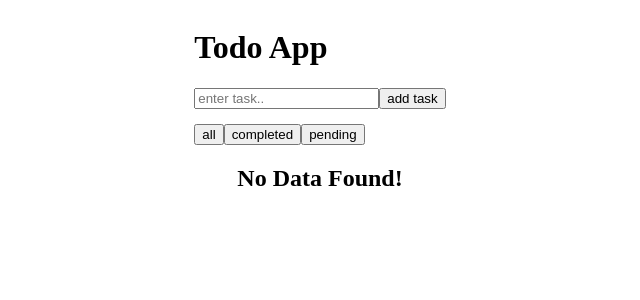
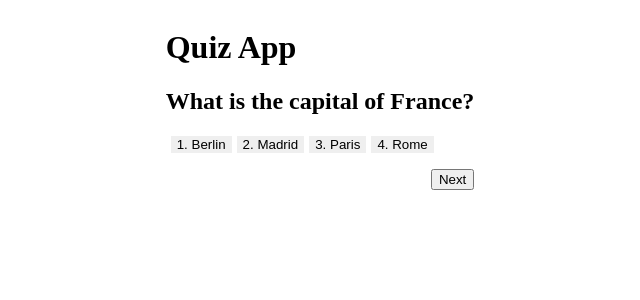
Before and after one commit to sagnik26/Machine-Coding, a React (Vite) app: page / in a window 1280 px wide. Shown: the top 300 px of the page, without its empty margins (320-960 px from the left). Built offline with nearby package versions, Linux system fonts and the light colour scheme.

Commit message:
Quiz App

```diff
--- a/src/App.tsx
+++ b/src/App.tsx
@@ -1,11 +1,7 @@
-import { useDispatch } from "react-redux";
 import "./App.css";
-import TodoForm from "./components/TodoForm";
-import TodoList from "./components/TodoList";
-import { setFilter } from "./store/todoSlice";
+import Quiz from "./components/Quiz";
 
 function App() {
-  const dispatch = useDispatch();
   return (
     <div
       style={{
@@ -15,22 +11,8 @@ function App() {
       }}
     >
       <div>
-        <h1>Todo App</h1>
-        <TodoForm />
-        <div
-          style={{
-            marginTop: 15,
-          }}
-        >
-          <button onClick={() => dispatch(setFilter("all"))}>all</button>
-          <button onClick={() => dispatch(setFilter("completed"))}>
-            completed
-          </button>
-          <button onClick={() => dispatch(setFilter("pending"))}>
-            pending
-          </button>
-        </div>
-        <TodoList />
+        <h1>Quiz App</h1>
+        <Quiz />
       </div>
     </div>
   );
--- /dev/null
+++ b/src/components/Quiz.tsx
@@ -0,0 +1,90 @@
+import { useState } from "react";
+import { quizData } from "../utils/constants";
+
+const Quiz = () => {
+  const [currentQuestion, setCurrentQuestion] = useState(0);
+  const [answer, setAnswer] = useState(null);
+  const [score, setScore] = useState(0);
+  const [feedback, setFeedBack] = useState("");
+  const [hasFinished, setHasFinished] = useState(false);
+
+  const handleAnswer = (item: any) => {
+    setAnswer(item);
+    if (item === quizData[currentQuestion].answer) {
+      setFeedBack("Correct Answer!");
+    } else {
+      setFeedBack("Wrong Answer!");
+    }
+  };
+
+  const handleNext = () => {
+    setAnswer(null);
+    setFeedBack("");
+    if (answer === quizData[currentQuestion].answer) {
+      setScore(score + 1);
+    }
+    if (currentQuestion < quizData.length - 1) {
+      setCurrentQuestion((prev) => prev + 1);
+    } else {
+      setHasFinished(true);
+      setFeedBack("");
+    }
+  };
+
+  return (
+    <div
+      style={{
+        marginTop: 20,
+      }}
+    >
+      {hasFinished && (
+        <div>
+          <h1>Exam is Finished!</h1>
+          <h1>Score: {score}</h1>
+        </div>
+      )}
+
+      {!hasFinished && (
+        <>
+          <h2>{quizData[currentQuestion].question}</h2>
+          {quizData[currentQuestion].options.map((item: any, index: number) => {
+            return (
+              <button
+                onClick={() => handleAnswer(item)}
+                style={{
+                  marginLeft: 5,
+                  border: "none",
+                  backgroundColor:
+                    answer === item
+                      ? item === quizData[currentQuestion].answer
+                        ? "green"
+                        : "red"
+                      : "",
+                }}
+              >
+                {index + 1}
+                {". "}
+                {item}
+              </button>
+            );
+          })}
+          <p>{feedback}</p>
+
+          <div
+            style={{
+              marginTop: 10,
+              display: "flex",
+              justifyContent: "flex-end",
+            }}
+          >
+            <button onClick={handleNext}>
+              {currentQuestion === quizData.length - 1 ? "Submit" : "Next"}
+            </button>
+          </div>
+        </>
+      )}
+    </div>
+  );
+};
+
+export default Quiz;
--- a/src/components/TodoForm.tsx
+++ /dev/null
@@ -1,29 +0,0 @@
-import { useState } from "react";
-import { useDispatch } from "react-redux";
-import { setTodo } from "../store/todoSlice";
-
-const TodoForm = () => {
-  const [task, setTask] = useState("");
-  const dispatch = useDispatch();
-  const handleSubmit = (e: { preventDefault: () => void }) => {
-    e.preventDefault();
-    if (task.trim()) {
-      dispatch(setTodo(task));
-      setTask("");
-    }
-  };
-
-  return (
-    <form onSubmit={handleSubmit}>
-      <input
-        type="text"
-        placeholder="enter task.."
-        value={task}
-        onChange={(e) => setTask(e.target.value)}
-      />
-      <button type="submit">add task</button>
-    </form>
-  );
-};
-
-export default TodoForm;
--- a/src/components/TodoList.tsx
+++ /dev/null
@@ -1,118 +0,0 @@
-import { useDispatch, useSelector } from "react-redux";
-import { deleteTodo, completeTodo, editTodo } from "../store/todoSlice";
-import { useState } from "react";
-
-const TodoList = () => {
-  const dispatch = useDispatch();
-  const todos = useSelector((item: any) => item.todo.todos);
-  const filter = useSelector((item: any) => item.todo.filterType);
-  const [editId, setEditId] = useState(null);
-  const [task, setTask] = useState("");
-  const filteredTodos = todos?.filter((item: any) => {
-    if (filter === "all") {
-      return true;
-    } else if (filter === "completed") {
-      return item.completed;
-    } else if (filter === "pending") {
-      return !item.completed;
-    } else {
-      return true;
-    }
-  });
-
-  if (filteredTodos.length > 0) {
-    return (
-      <div
-        style={{
-          display: "flex",
-          flexDirection: "row",
-          justifyContent: "space-between",
-          gap: 5,
-          flexWrap: "wrap",
-          width: "100%",
-          marginTop: 20,
-        }}
-      >
-        {filteredTodos?.map((item: any) => {
-          return (
-            <div
-              key={item.id}
-              style={{
-                width: "150px",
-                minHeight: "120px",
-                border: "2px solid black",
-                padding: 15,
-              }}
-            >
-              <span
-                style={{
-                  backgroundColor: item.completed ? "green" : "red",
-                  color: "white",
-                  padding: 5,
-                }}
-              >
-                {item.completed ? "completed" : "pending"}
-              </span>
-              <p style={{ wordWrap: "break-word" }}>{item.task}</p>
-              <div>
-                <button onClick={() => dispatch(completeTodo(item.id))}>
-                  toggle
-                </button>
-                <button onClick={() => dispatch(deleteTodo(item.id))}>
-                  delete
-                </button>
-                {editId === item.id ? (
-                  <button
-                    onClick={() => {
-                      dispatch(
-                        editTodo({
-                          id: item.id,
-                          text: task,
-                        })
-                      );
-                      setEditId(null);
-                      setTask("");
-                    }}
-                  >
-                    save
-                  </button>
-                ) : (
-                  <button
-                    onClick={() => {
-                      setEditId(item.id);
-                      setTask(item.task);
-                    }}
-                  >
-                    edit
-                  </button>
-                )}
-              </div>
-              {editId === item.id && (
-                <input
-                  type="text"
-                  value={task}
-                  onChange={(e) => setTask(e.target.value)}
-                />
-              )}
-            </div>
-          );
-        })}
-      </div>
-    );
-  } else {
-    return (
-      <div>
-        <h2
-          style={{
-            textAlign: "center",
-            marginTop: 20,
-          }}
-        >
-          No Data Found!
-        </h2>
-      </div>
-    );
-  }
-};
-
-export default TodoList;
--- a/src/main.tsx
+++ b/src/main.tsx
@@ -2,13 +2,9 @@ import { StrictMode } from "react";
 import { createRoot } from "react-dom/client";
 import "./index.css";
 import App from "./App.tsx";
-import { Provider } from "react-redux";
-import store from "./store/store.ts";
 
 createRoot(document.getElementById("root")!).render(
   <StrictMode>
-    <Provider store={store}>
-      <App />
-    </Provider>
+    <App />
   </StrictMode>
 );
--- /dev/null
+++ b/src/utils/constants.ts
@@ -0,0 +1,17 @@
+export const quizData = [
+  {
+    question: "What is the capital of France?",
+    options: ["Berlin", "Madrid", "Paris", "Rome"],
+    answer: "Paris",
+  },
+  {
+    question: "What is 2 + 2?",
+    options: ["3", "4", "5", "6"],
+    answer: "4",
+  },
+  {
+    question: "Which planet is known as the Red Planet?",
+    options: ["Earth", "Mars", "Jupiter", "Venus"],
+    answer: "Mars",
+  },
+];
```
Also changed, not shown: src/components/Todo.tsx (deleted).
